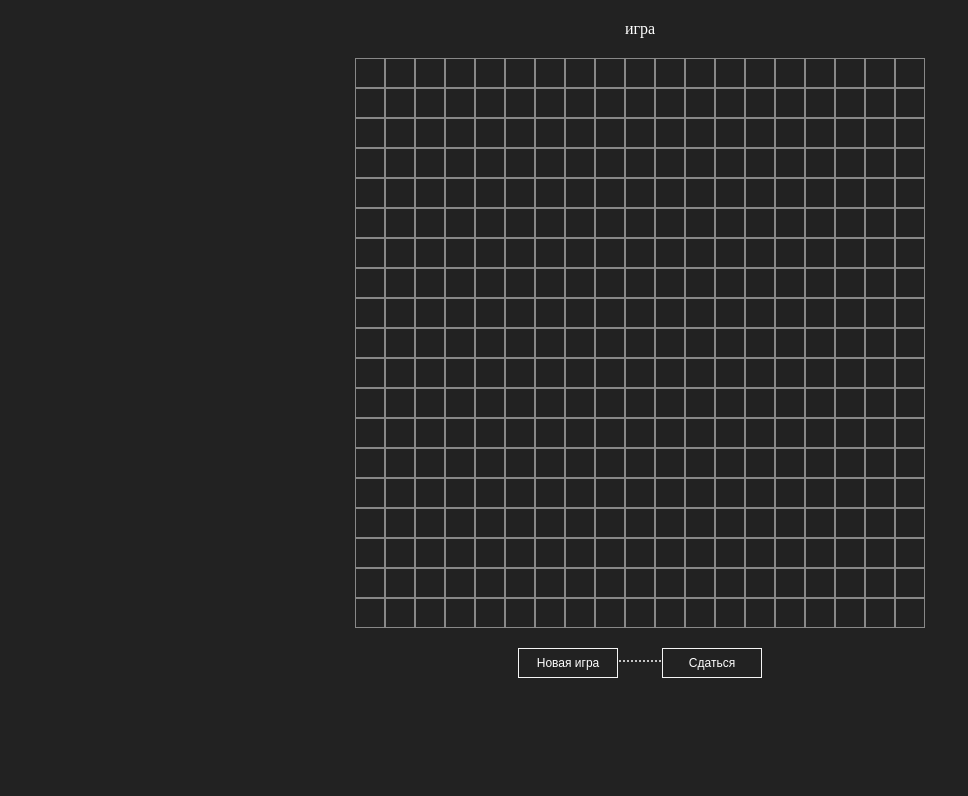
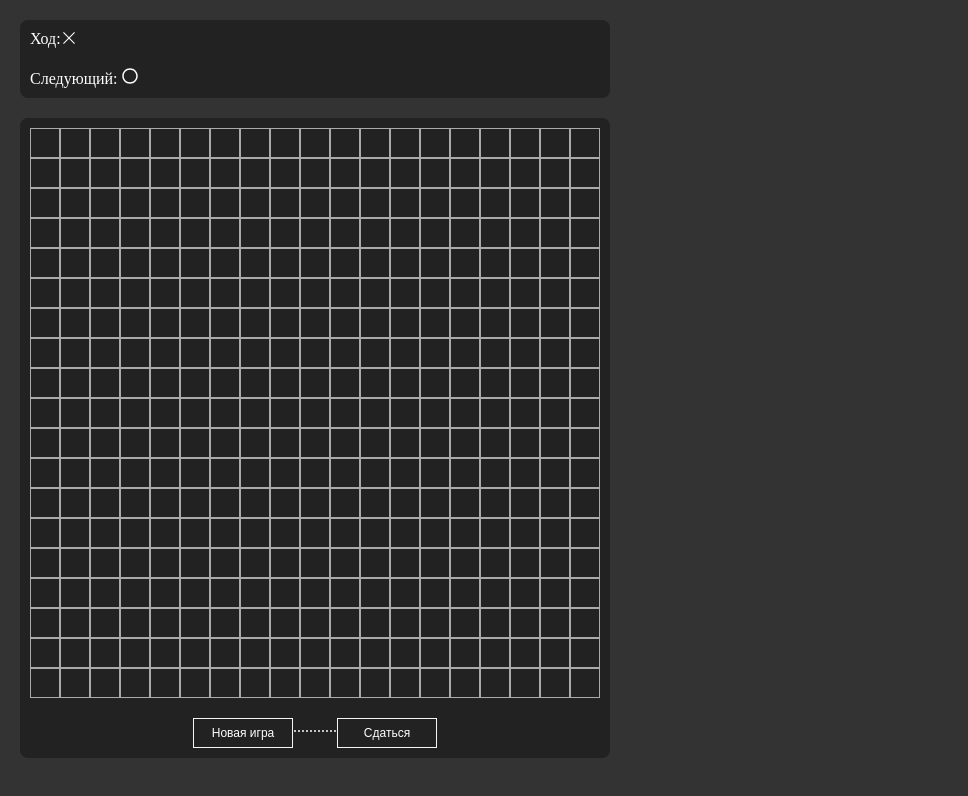
Before and after one commit to Lokteeva/tik-tak-toe, a Next.js app: page / in a window 1280 px wide. Shown: the top 796 px of the page, without its empty margins (0-968 px from the left). Built offline with nearby package versions, Linux system fonts and the light colour scheme.

Commit message:
отображение icon в ячейке

```diff
--- /dev/null
+++ b/components/constants.jsx
@@ -0,0 +1,6 @@
+export const GAME_SYMBOLS = {
+  CROSS: 'cross',
+  ZERO: 'zero',
+  TRIANGLE: 'triangle',
+  SQUARE: 'square',
+};
--- /dev/null
+++ b/components/gemeSymbol.jsx
@@ -0,0 +1,16 @@
+import { RxCross1 } from "react-icons/rx";
+import { FaRegSquare } from "react-icons/fa";
+import { IoTriangleOutline } from "react-icons/io5";
+import { FaRegCircle } from "react-icons/fa";
+import { GAME_SYMBOLS } from "./constants";
+
+export function GemeSymbol({ symbol }) {
+   const Icon = {
+     [GAME_SYMBOLS.CROSS]: RxCross1,
+     [GAME_SYMBOLS.ZERO]: FaRegCircle,
+     [GAME_SYMBOLS.TRIANGLE]: IoTriangleOutline,
+     [GAME_SYMBOLS.SQUARE]: FaRegSquare
+    }[symbol] ?? RxCross1;
+
+    return <Icon/>
+}
--- a/package.json
+++ b/package.json
@@ -26,6 +26,7 @@
     "randomcolor": "^0.6.2",
     "react": "^18.2.0",
     "react-dom": "^18.2.0",
+    "react-icons": "^5.0.1",
     "styled-components": "^6.1.8"
   },
   "devDependencies": {
--- a/pages/index.jsx
+++ b/pages/index.jsx
@@ -1,21 +1,59 @@
 import { useState } from 'react';
 import * as Styled from './styles';
 import { Button } from '../components/Button/Button';
+import { GAME_SYMBOLS } from '../components/constants';
+import { GemeSymbol } from '../components/gemeSymbol';
 
-const GAME_SYMBOLS = {
-  ZERO: 'zero',
-  CROSS: 'cross',
+const MOVE_ORDER = [
+  GAME_SYMBOLS.CROSS,
+  GAME_SYMBOLS.ZERO,
+  GAME_SYMBOLS.TRIANGLE,
+  GAME_SYMBOLS.SQUARE,
+];
+
+function getNextMove(currentMove) {
+  const nextMoveIndex = MOVE_ORDER.indexOf(currentMove) + 1;
+  return MOVE_ORDER[nextMoveIndex] ?? MOVE_ORDER[0];
+}
+
+export default function GameField() {
+  const [{ cells, currentMove }, setGameState] = useState(() => ({
+    cells: new Array(19 * 19).fill(null),
+    currentMove: GAME_SYMBOLS.CROSS,
+  }));
+  const nextMove = getNextMove(currentMove);
+
+  const handleCellClick = (index) => {
+    setGameState((lastGameState) => ({
+      ...lastGameState,
+      currentMove: getNextMove(lastGameState.currentMove),
+      cells: lastGameState.cells.map((cell, i) =>
+        i === index ? getNextMove(lastGameState.currentMove) : cell,
+      ),
+    }));
   };
 
-export default function HomePage() {
-  const [cells, setCells] = useState(() => new Array(19 * 19).fill(null));
+  return (
+    <>
+      <Styled.Wrapper>
+        <Styled.Span>
+          Ход: <GemeSymbol symbol={currentMove} />{' '}
+        </Styled.Span>
+        <div>
+          Следующий: <GemeSymbol symbol={nextMove} />
+        </div>
+      </Styled.Wrapper>
 
-  return (
       <Styled.Wrapper>
-      <Styled.Center >игра</Styled.Center>
         <Styled.Grid>
-        {cells.map((_, index) => (
-          <Styled.Cell key={index}></Styled.Cell>
+          {cells.map((symbol, index) => (
+            <Styled.Cell
+              key={index}
+              onClick={() => {
+                handleCellClick(index);
+              }}>
+              {symbol && <GemeSymbol symbol={symbol} />}
+            </Styled.Cell>
           ))}
         </Styled.Grid>
         <Styled.Center>
@@ -24,5 +62,6 @@ export default function HomePage() {
           <Button>Сдаться</Button>
         </Styled.Center>
       </Styled.Wrapper>
+    </>
   );
 }
--- a/pages/styles.js
+++ b/pages/styles.js
@@ -1,12 +1,14 @@
-import randomColor from "randomcolor";
-import styled from "styled-components";
+import randomColor from 'randomcolor';
+import styled from 'styled-components';
 
 export const Wrapper = styled.div`
-  padding: 20px;
-  min-height: 100vh;
-  max-width: 100%;
+  padding: 10px;
+  margin: 20px;
+  width: 570px;
   background: #222;
   color: #fff;
+  border-radius: 8px;
+  // margin: 0 auto;
 `;
 
 export const Center = styled.div`
@@ -19,11 +21,11 @@ export const Grid = styled.div`
   grid-template-columns: repeat(19, 30px);
   grid-template-rows: repeat(19, 30px);
   justify-content: center;
-  margin: 20px auto;
+  margin: 0 0  20px 0;
 `;
 
 export const Cell = styled.button`
-  border: 1px solid #888;
+  border: 1px solid #aaa;
   display: grid;
   justify-content: center;
   align-items: center;
@@ -36,18 +38,6 @@ export const Cell = styled.button`
 `;
 
 export const Span = styled.span`
-  padding: 6px 20px;
-
-  &.symbol--x {
-    color: #80ff18;
-  }
-
-  &.symbol--o {
-    color: #f7fa05;
-  }
-
-  &.symbol {
-    font-size: 40px;
-    line-height: 24px;
-  }
+  display: flex;
+  padding-bottom: 20px;
 `;
--- a/styles/global.css
+++ b/styles/global.css
@@ -1,4 +1,5 @@
 body {
   margin: 0;
   padding: 0;
+  background: #333;
 }
```
Also changed, not shown: 1 other file (tests, documents, lock files or other folders). Lines whose indentation alone changed are shown as unchanged.
